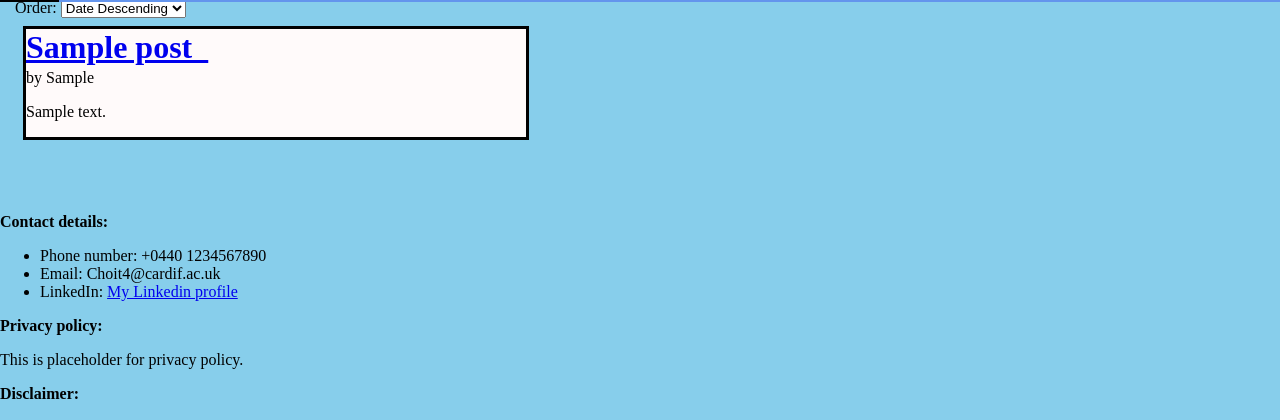
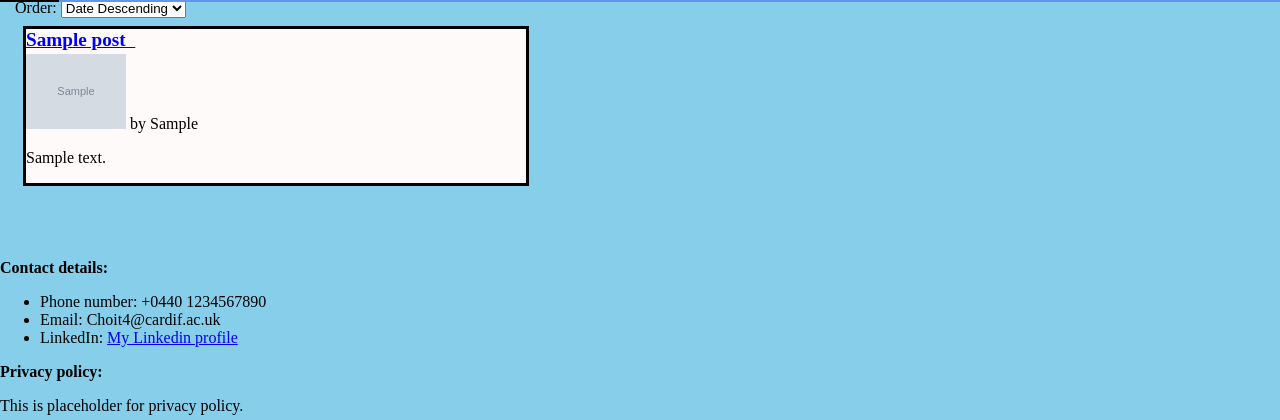
Before and after one commit to simon112196/flask_blog, a Flask app: page /home in a window 1280 px wide. Shown: the part 36-456 px from the top of the page. Run offline with Flask 2, Linux system fonts and the light colour scheme; tables that the repository leaves empty hold one stand-in row (values such as "Sample post"); grey boxes marked "Sample" are stand-in pictures; some libraries are stand-ins or nearby versions.

Commit message:
Image update

```diff
--- a/blog/static/style.css
+++ b/blog/static/style.css
@@ -50,6 +50,9 @@ footer{
 .image{
     width: 30%;
 }
+.post_image{
+    width:20%;
+}
 
 #content{
     padding:15px;
@@ -66,6 +69,7 @@ footer{
     border-style: solid;
 }
 .detailed_description{
+    display: block;
     padding: 5px, 15px;
     text-align: left;
 }
@@ -73,7 +77,7 @@ footer{
     margin-top: 1px;
 }
 .post_title{
-    size: 10%;
+    font-size: larger;
     margin-bottom: 3px;
     margin-top: 0;
 }
--- a/blog/templates/home.html
+++ b/blog/templates/home.html
@@ -10,6 +10,9 @@
     {% for post in posts %}
     <div class="post">
         <h1 class=post_title><a href="{{ url_for('post', post_id=post.id)}}">{{ post.title }} &nbsp</a></h1>
+        {% if post.image_file %}
+        <a href="{{ url_for('post', post_id=post.id)}}"><img class="post_image" src="{{url_for('static', filename='img/' + post.image_file) }}"></a>
+        {% endif %}
         <span>by {{ post.user.first_name }}</span>
         <p class=short_description>{{ post.short_descri }}</p>
     </div>
```
